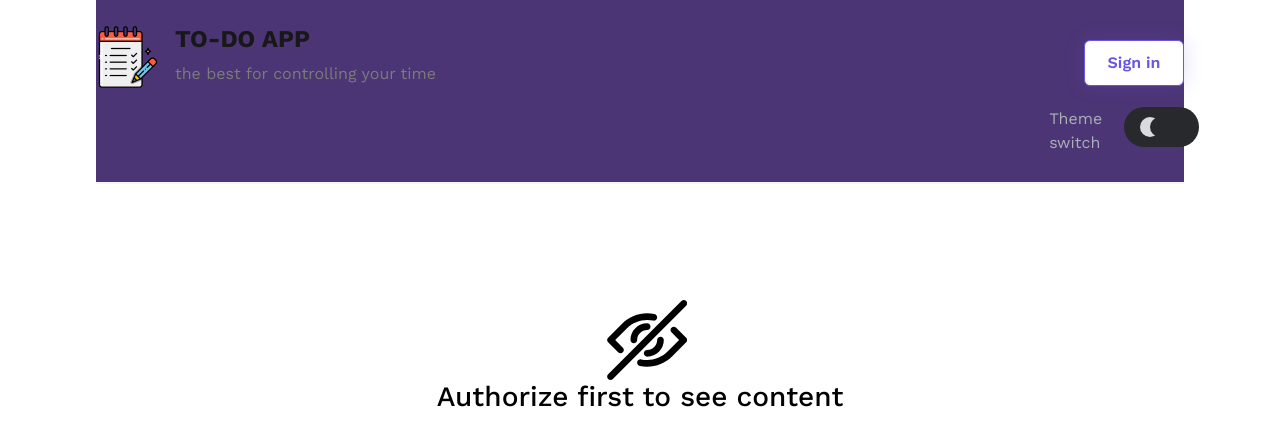
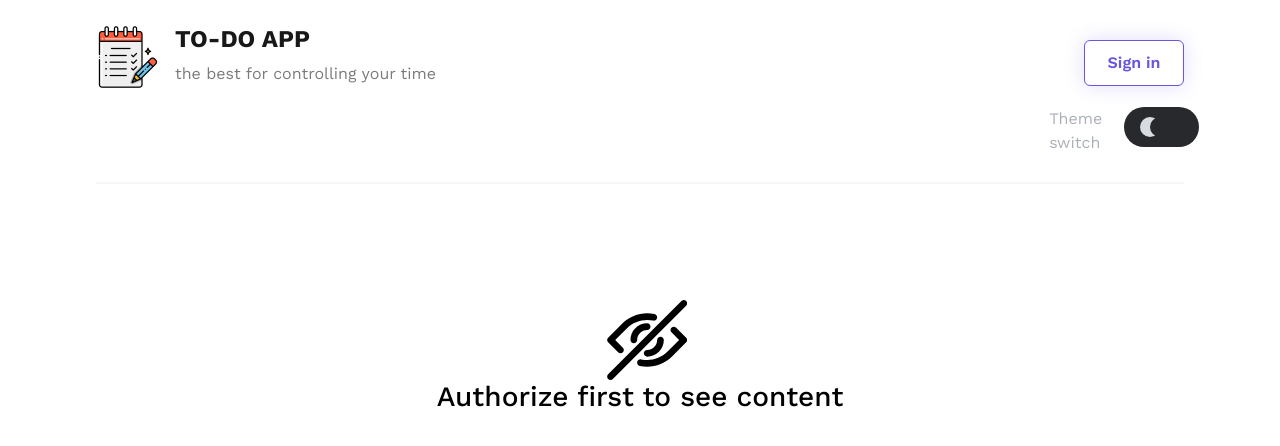
Before and after one commit to RemiixSp/todo-list, a React (Create React App) app: page /not-logged in a window 1280 px wide. Shown: the top 446 px of the page. Built offline with nearby package versions, Linux system fonts and the light colour scheme.

Commit message:
style: :adhesive_bandage: some header fix

```diff
--- a/src/ui/components/header/header.module.scss
+++ b/src/ui/components/header/header.module.scss
@@ -1,11 +1,10 @@
 @use '../../style/variables';
 
 .header {
-  position: fixed;
+  position: absolute;
   z-index: 1;
   width: 85%;
   top: 0;
-  background-color: variables.$firstBlackTheme;
 
   border-bottom: 2px solid #f6f6f6;
   padding: 25px 0;
```
